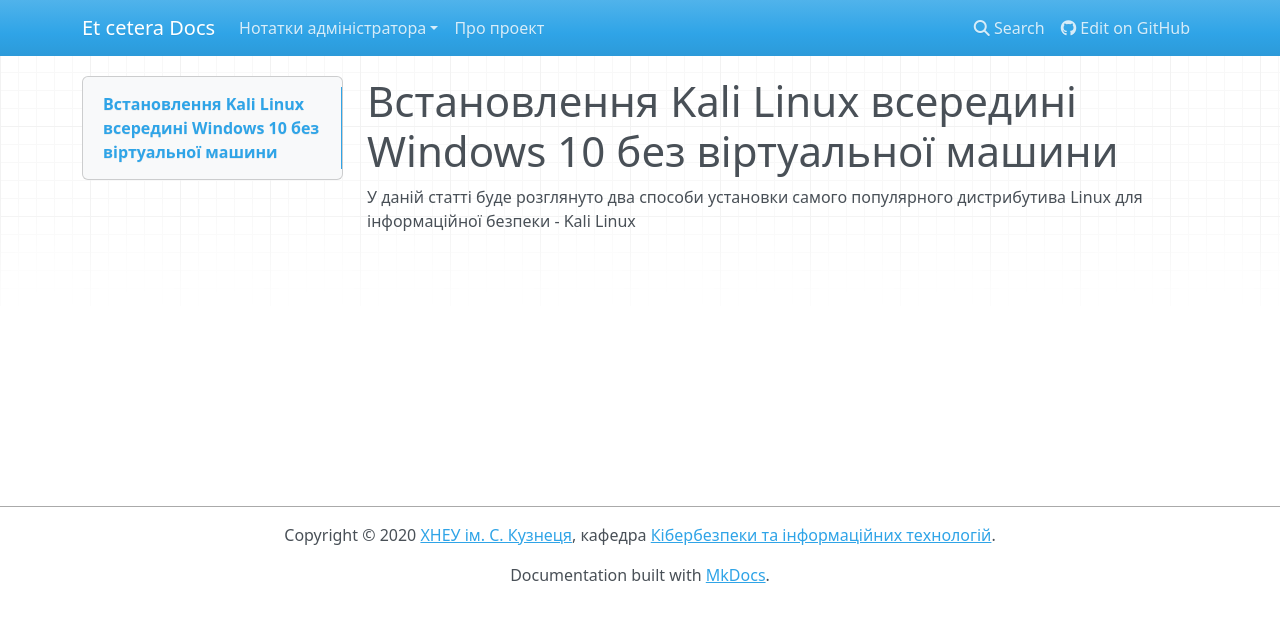
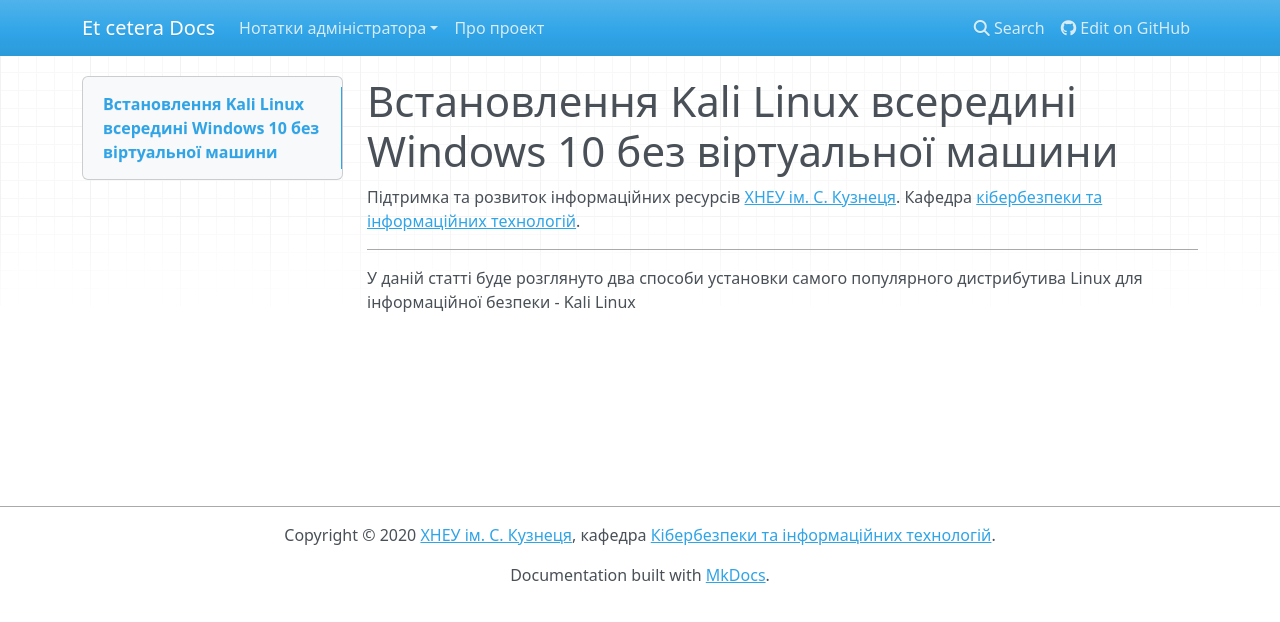
Before and after one commit to texnotes/sitesdocs, an MkDocs documentation site: the page built from docs/kaliwindows.md, in a window 1280 px wide. Shown: the top 622 px of the page. Built offline with MkDocs 1.6.1, drawn with Linux system fonts in a browser that asks for light colours; nearby versions of some CDN libraries.

Commit message:
Update kaliwindows.md

```diff
--- a/docs/kaliwindows.md
+++ b/docs/kaliwindows.md
@@ -1,2 +1,6 @@
 # Встановлення Kali Linux всередині Windows 10 без віртуальної машини
+
+Підтримка та розвиток інформаційних ресурсів [ХНЕУ ім. С. Кузнеця](https://www.hneu.edu.ua/). Кафедра [кібербезпеки та інформаційних технологій](http://www.kafcbit.hneu.edu.ua/).
+
+---
 У даній статті буде розглянуто два способи установки самого популярного дистрибутива Linux для інформаційної безпеки - Kali Linux
```
